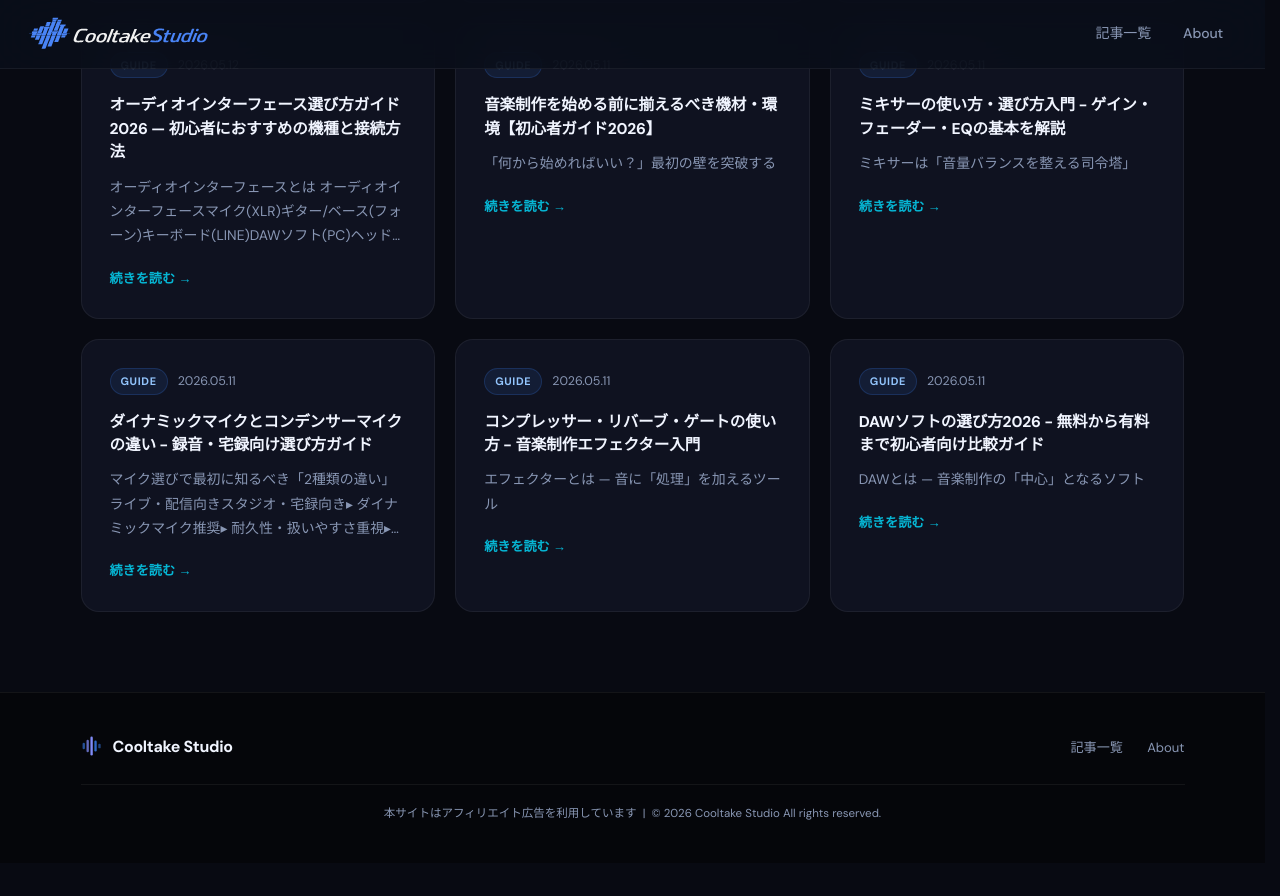
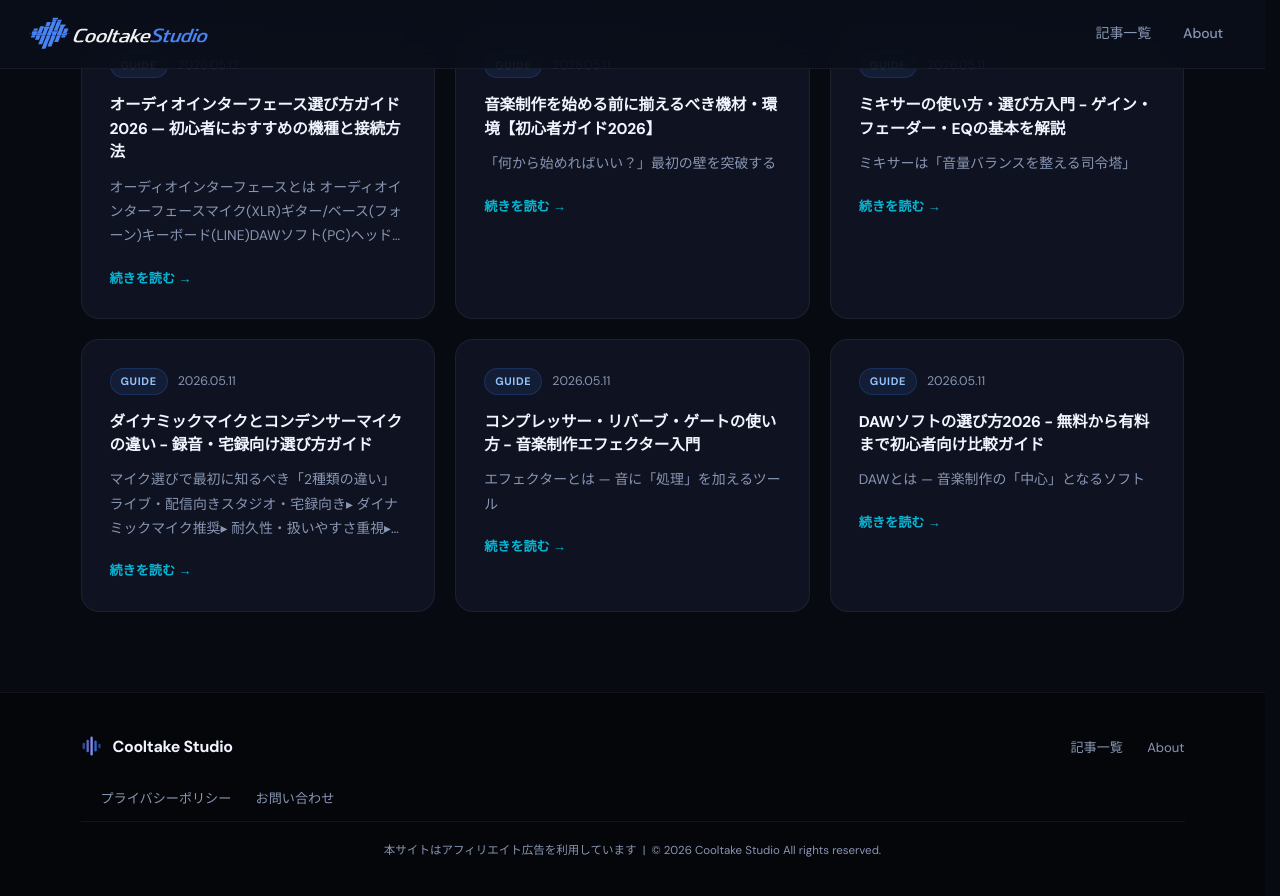
Before and after one commit to cooltake/cooltake.github.io, a Jekyll site: the page built from index.md, in a window 1280 px wide and 900 px high, scrolled down 2932 px. Shown: the top 896 px of the window. Built offline with Jekyll 4.4.1, drawn with Linux system fonts in a browser that asks for light colours; some web fonts are replaced; before the commit the page ends 3795 px from its top, so only the background shows below that.

Commit message:
feat: add privacy policy and contact links to footer

```diff
--- a/_layouts/default.html
+++ b/_layouts/default.html
@@ -65,6 +65,10 @@
           <a href="{{ '/#about' | relative_url }}">About</a>
         </div>
       </div>
+      <div class="footer-links" style="margin-bottom:10px;">
+          <a href="{{ '/privacy.html' | relative_url }}">プライバシーポリシー</a>
+          <a href="{{ '/contact.html' | relative_url }}">お問い合わせ</a>
+        </div>
       <p class="footer-copy">本サイトはアフィリエイト広告を利用しています &nbsp;|&nbsp; &copy; 2026 Cooltake Studio All rights reserved.</p>
     </div>
   </footer>
```
